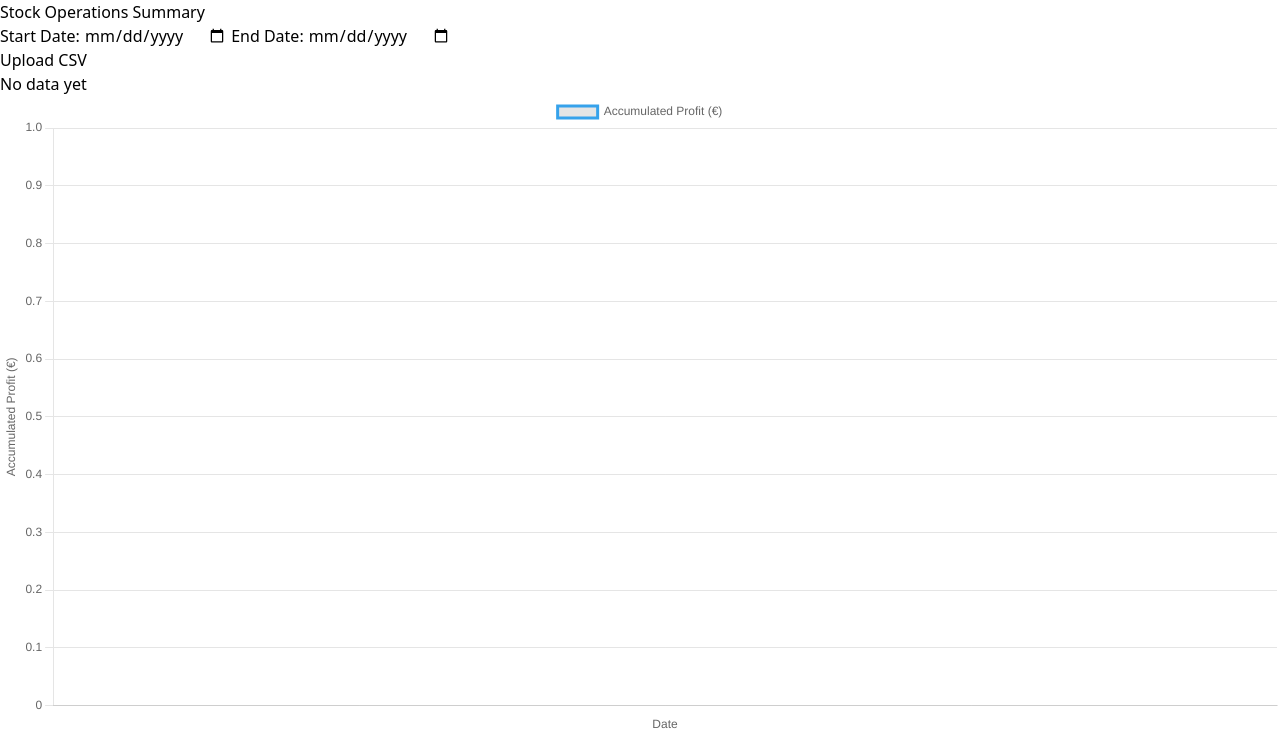
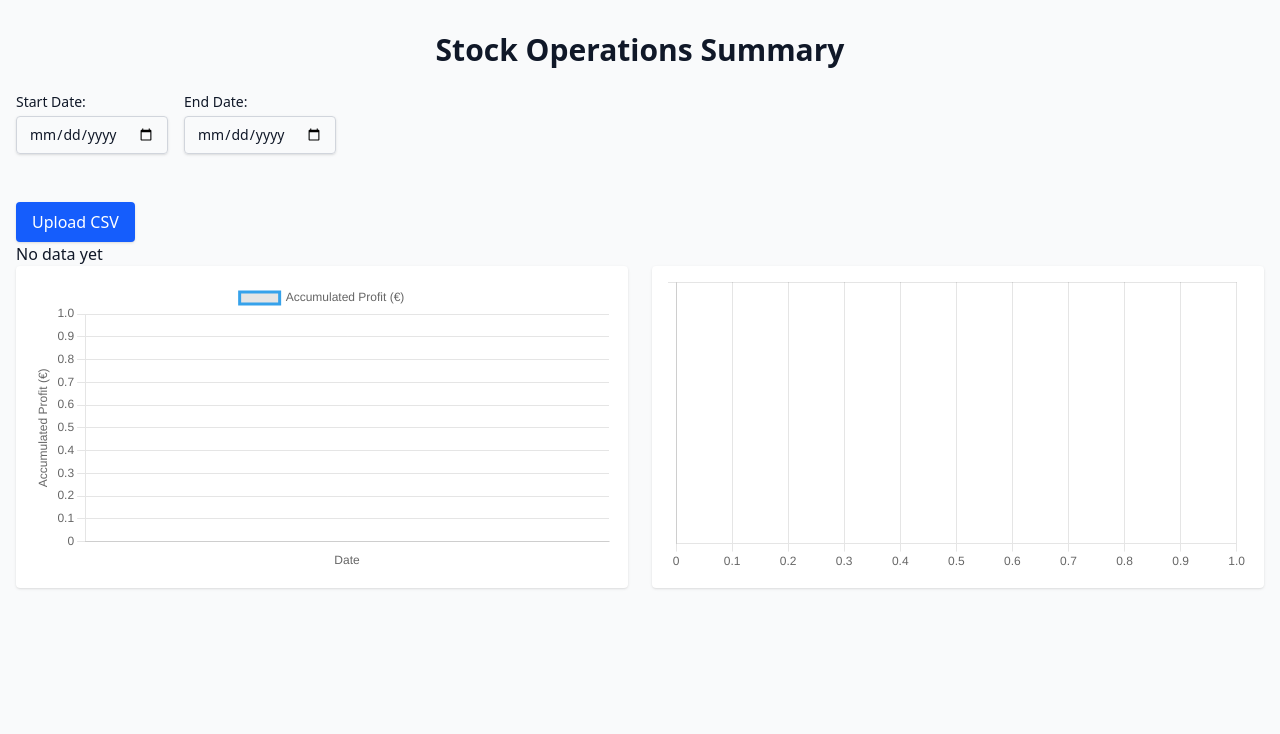
Before and after one commit to adriangalera/stonks, a Svelte app: page / in a window 1280 px wide. Shown: the top 734 px of the page. Built offline with nearby package versions, Linux system fonts and the light colour scheme.

Commit message:
Fist iteration with tailwind

```diff
--- a/index.html
+++ b/index.html
@@ -5,7 +5,7 @@
   <meta name="viewport" content="width=device-width, initial-scale=1.0" />
   <title>Svelte App</title>
 </head>
-<body>
+<body class="bg-gray-50 text-gray-900 font-sans">
   <div id="app"></div>
   <script type="module" src="src/main.ts"></script>
 </body>
--- a/src/App.svelte
+++ b/src/App.svelte
@@ -7,21 +7,30 @@
     import Summarizer from "./components/Summarizer.svelte";
 </script>
 
-<main>
-    <h1>Stock Operations Summary</h1>
-    <div id="filters"><DatePicker></DatePicker></div>
+<main class="container mx-auto px-4 py-8">
+    <h1 class="text-3xl font-bold mb-6 text-center">
+        Stock Operations Summary
+    </h1>
+
+    <div
+        class="mb-6 flex flex-col sm:flex-row items-start sm:items-center gap-4"
+    >
+        <DatePicker></DatePicker>
+    </div>
     <UploadCsv></UploadCsv>
-    <div class="grid-layout">
-        <div class="grid-item top-left"></div>
-        <div class="grid-item top-right">
-            <OperationsTable></OperationsTable>
+
+    <div class="space-y-8">
+        <OperationsTable></OperationsTable>
+    </div>
+
+    <div class="grid grid-cols-1 lg:grid-cols-2 gap-6">
+        <div class="bg-white shadow rounded p-4">
+          <ProfitLineChart></ProfitLineChart>
         </div>
-        <div class="grid-item bottom-left">
-            <ProfitLineChart></ProfitLineChart>
+        <div class="bg-white shadow rounded p-4">
+          <HorizontalBarChart></HorizontalBarChart>
         </div>
-        <div class="grid-item bottom-right">
-            <HorizontalBarChart></HorizontalBarChart>
-        </div>
-    </div>
+      </div>
+
     <Summarizer></Summarizer>
 </main>
--- a/src/components/DatePicker.svelte
+++ b/src/components/DatePicker.svelte
@@ -2,14 +2,14 @@
     import { startDate, endDate } from "../stores";
 </script>
 
-<div>
-    <label>
+<div class="mb-6 flex flex-col sm:flex-row items-start sm:items-center gap-4">
+    <label class="flex flex-col text-sm font-medium">
         Start Date:
-        <input type="date" bind:value={$startDate} data-testid="start-date"/>
+        <input type="date" bind:value={$startDate} data-testid="start-date" class="mt-1 border border-gray-300 rounded px-3 py-2 shadow-sm focus:outline-none focus:ring-2 focus:ring-blue-500" />
     </label>
 
-    <label>
+    <label class="flex flex-col text-sm font-medium">
         End Date:
-        <input type="date" bind:value={$endDate} data-testid="end-date"/>
+        <input type="date" bind:value={$endDate} data-testid="end-date" class="mt-1 border border-gray-300 rounded px-3 py-2 shadow-sm focus:outline-none focus:ring-2 focus:ring-blue-500" />
     </label>
 </div>
--- a/src/components/HorizontalBarChart.svelte
+++ b/src/components/HorizontalBarChart.svelte
@@ -79,4 +79,4 @@
     }
 </script>
 
-<canvas bind:this={canvas}></canvas>
+<canvas class="w-full h-auto" bind:this={canvas}></canvas>
--- a/src/components/OperationsTable.svelte
+++ b/src/components/OperationsTable.svelte
@@ -1,7 +1,7 @@
 <script lang="ts">
     import { summary } from "../stores";
     import type { ClosedOperationSummary } from "../summarizer";
-    let sortedOperations : ClosedOperationSummary[];
+    let sortedOperations: ClosedOperationSummary[];
     $: {
         sortedOperations = $summary?.closedOperations || [];
         sortedOperations.sort(
@@ -11,25 +11,26 @@
 </script>
 
 {#if $summary != null}
-    <table>
-        <thead>
+    <div class="overflow-x-auto bg-white shadow rounded p-4">
+        <table class="w-full border-collapse table-auto text-sm">
+            <thead class="bg-gray-100 text-left">
                 <tr>
-                <th>Concept</th>
-                <th>Buy Price (€)</th>
-                <th>Sell Price (€)</th>
-                <th>Profit (€)</th>
+                    <th class="p-2 font-semibold">Concept</th>
+                    <th class="p-2 font-semibold">Buy Price (€)</th>
+                    <th class="p-2 font-semibold">Sell Price (€)</th>
+                    <th class="p-2 font-semibold">Profit (€)</th>
                 </tr>
             </thead>
             <tbody>
                 {#each sortedOperations as op}
-                <tr>
-                    <td>{op.concept}</td>
-                    <td>{op.buyPrice}</td>
-                    <td>{op.sellPrice}</td>
+                    <tr class="border-t">
+                        <td class="p-2">{op.concept}</td>
+                        <td class="p-2">{op.buyPrice}</td>
+                        <td class="p-2">{op.sellPrice}</td>
                         <td
-                        style="color: ${parseFloat(op.profit) >= 0
-                            ? 'green'
-                            : 'red'}"
+                            class="p2 {parseFloat(op.profit) >= 0
+                                ? 'text-green-600'
+                                : 'text-red-600'}"
                         >
                             {op.profit}
                         </td>
@@ -37,18 +38,19 @@
                 {/each}
             </tbody>
             <tfoot>
-            <tr>
-                <td colspan="3">Total Profit</td>
+                <tr class="border-t font-semibold">
+                    <td class="p-2" colspan="3">Total Profit</td>
                     <td
-                    style="color: {parseFloat($summary.totalProfit) >= 0
-                        ? 'green'
-                        : 'red'}"
+                        class="p2 {parseFloat($summary.totalProfit) >= 0
+                            ? 'text-green-600'
+                            : 'text-red-600'}"
                     >
                         {$summary.totalProfit}
                     </td>
                 </tr>
             </tfoot>
         </table>
+    </div>
 {:else}
     <p>No data yet</p>
 {/if}
--- a/src/components/ProfitLineChart.svelte
+++ b/src/components/ProfitLineChart.svelte
@@ -85,4 +85,4 @@
     });
 </script>
 
-<canvas bind:this={canvas}></canvas>
+<canvas class="w-full h-auto" bind:this={canvas}></canvas>
--- a/src/components/UploadCsv.svelte
+++ b/src/components/UploadCsv.svelte
@@ -21,8 +21,10 @@
         }
     }
 </script>
+<div class="mb-6">
 
-<button on:click={handleClick}>Upload CSV</button>
+</div>
+<button on:click={handleClick} class="bg-blue-600 text-white px-4 py-2 rounded shadow hover:bg-blue-700 transition">Upload CSV</button>
 <input
     type="file"
     accept=".csv"
```
Lines whose indentation alone changed are shown as unchanged.
